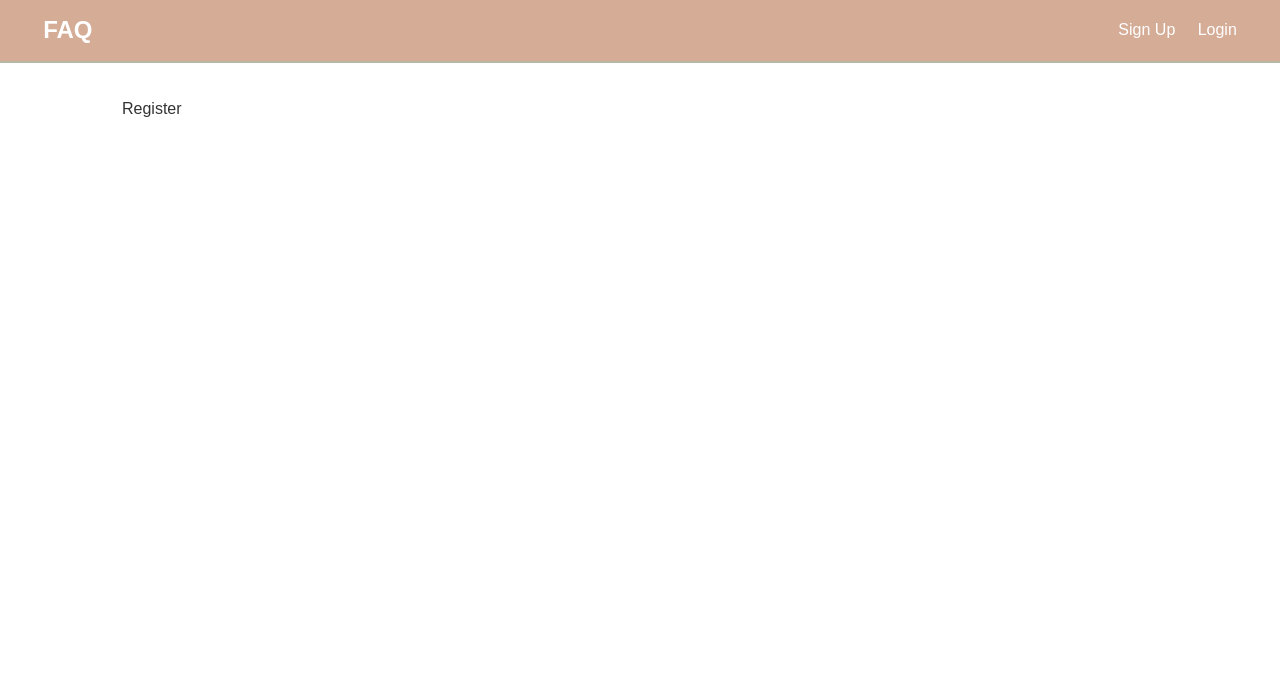
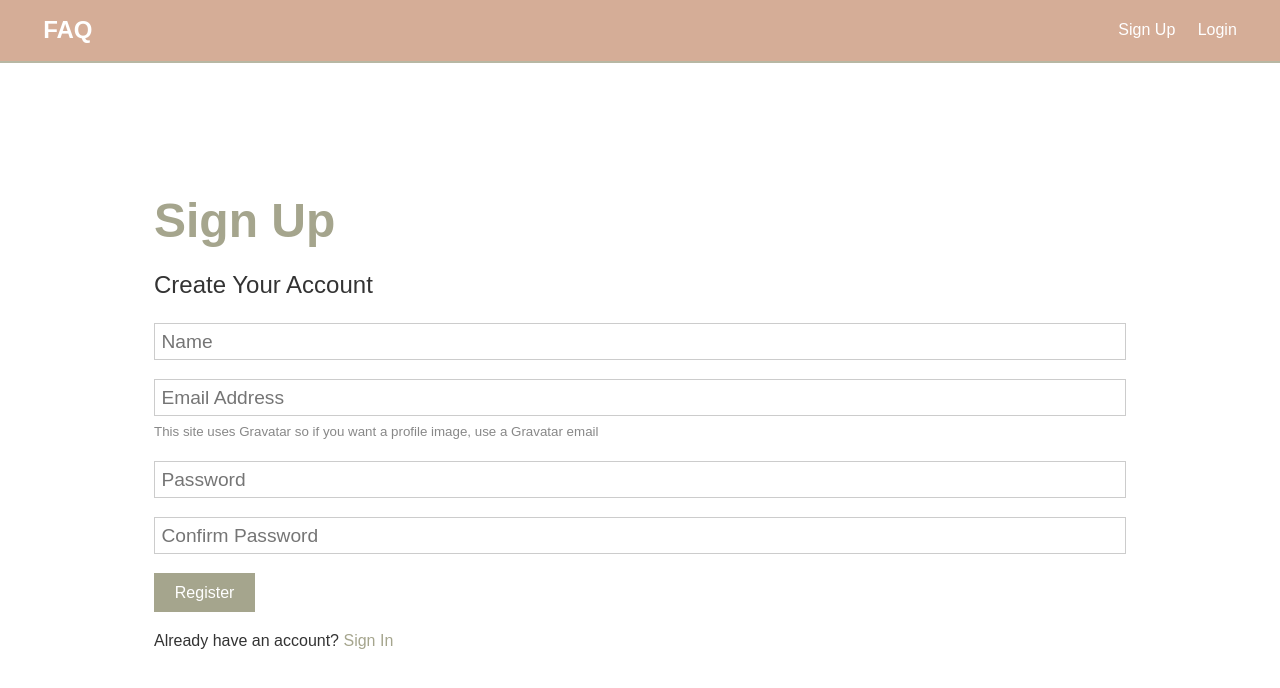
Before and after one commit to robertmoscaliuc96/Recipefy, a React (Create React App) app in the folder client/: page /register in a window 1280 px wide. Shown: the top 688 px of the page. Built offline with nearby package versions, Linux system fonts and the light colour scheme.

Commit message:
Add registre page

```diff
--- a/client/src/auth/Register.js
+++ b/client/src/auth/Register.js
@@ -1,10 +1,73 @@
-import React from 'react'
+import React, { Fragment,useState } from 'react';
+import {Link} from 'react-router-dom'
+
 
  const Register = () => {
+
+    const [formData, setFormData] = useState({
+        name: "",
+        email:"",
+        password:"",
+        password2:""
+    })
+
+    const {name, email,password,password2}=formData;
+
+    const onChange = e => setFormData({...formData, [e.target.name]:e.target.value});
+
+    const onSubmit = async e =>{
+        e.preventDefault();
+        if(password !== password2){
+            console.log("Succes");
+        }
+    }
+
+
     return (
-        <div>
-            Register
+        <Fragment>
+            <section className="container">
+      <h1 className="large text-primary">Sign Up</h1>
+      <p className="lead"><i className="fas fa-user"></i> Create Your Account</p>
+      <form className="form" onSubmit={e=>onSubmit(e)}>
+        <div className="form-group">
+          <input type="text" placeholder="Name" value= {name} onChange={e =>onChange(e)} name="name"  />
         </div>
-    )
+        <div className="form-group">
+          <input type="email" placeholder="Email Address" value= {email} onChange={e =>onChange(e)} name="email" />
+          <small className="form-text"
+            >This site uses Gravatar so if you want a profile image, use a
+            Gravatar email</small>
+        </div>
+        <div className="form-group">
+          <input
+            type="password"
+            placeholder="Password"
+            name="password"
+            minLength="6"
+            value= {password}
+            onChange={e =>onChange(e)}
+
+          />
+        </div>
+        <div className="form-group">
+          <input
+            type="password"
+            placeholder="Confirm Password"
+            name="password2"
+            minLength="6"
+            value= {password2}
+            onChange={e =>onChange(e)}
+
+          />
+        </div>
+        <input type="submit" className="btn btn-primary" value="Register" />
+      </form>
+      <p className="my-1">
+        Already have an account? <Link to="/login">Sign In</Link>
+      </p>
+        </section>
+        </Fragment>
+    );
 }
+
 export default Register;
```
